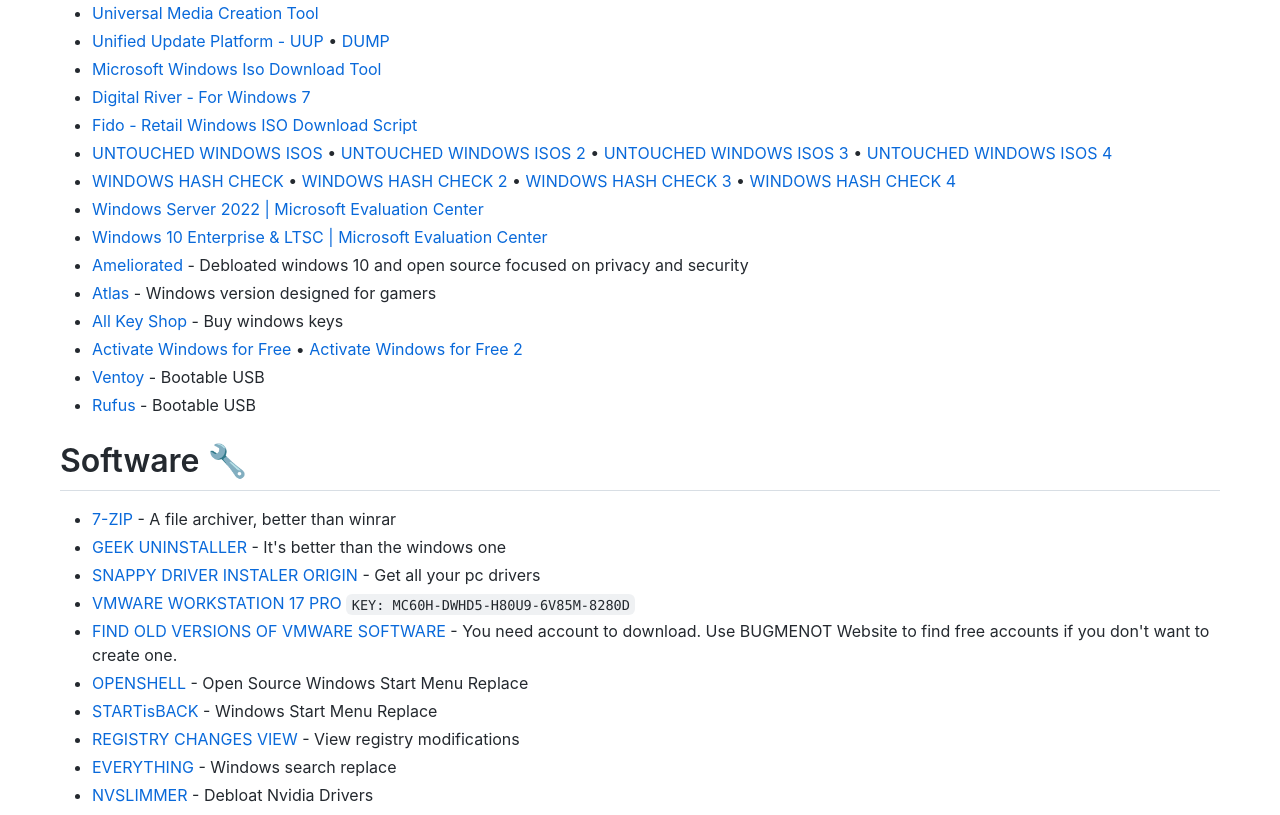
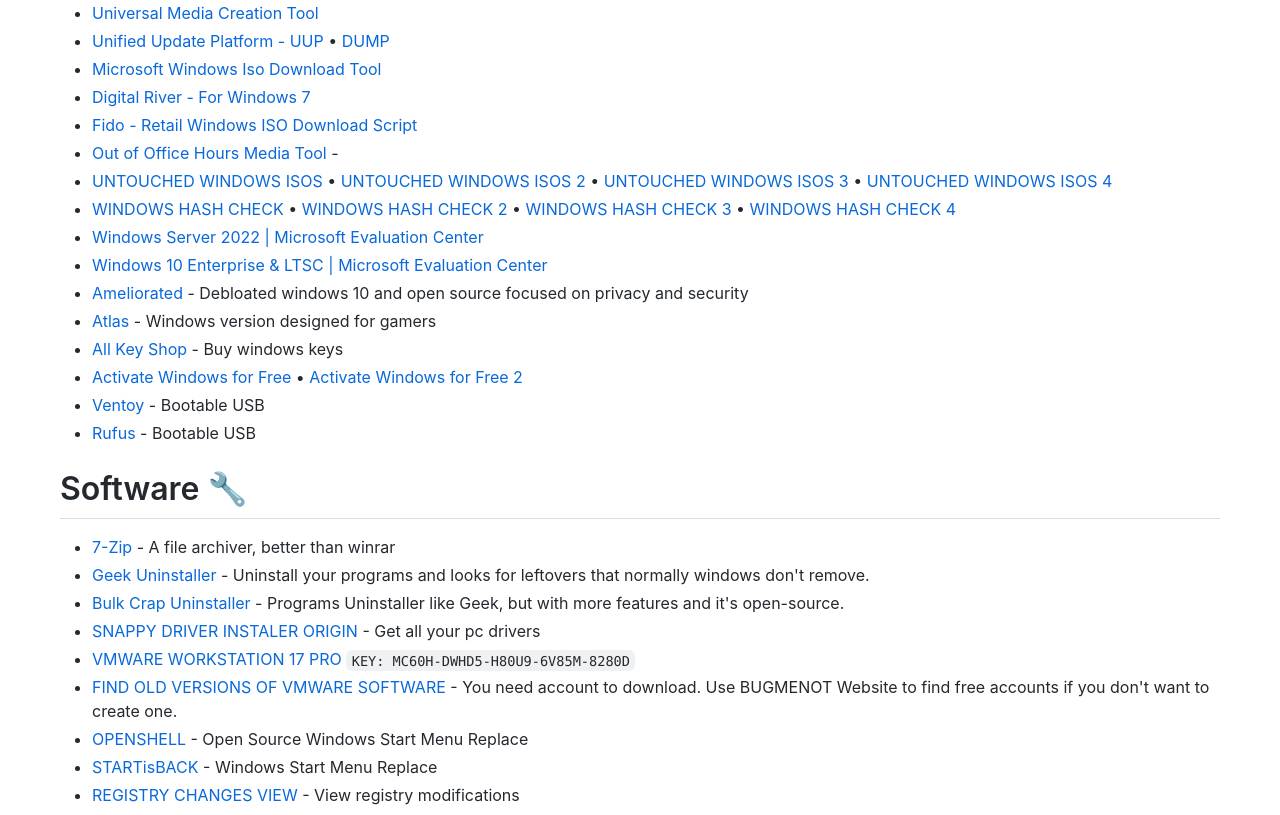
Before and after one commit to CYNAR2k/link-z, a plain HTML site: page index.html in a window 1280 px wide. Shown: the part 1877-2692 px from the top of the page. Drawn offline with Linux system fonts and the light colour scheme; some icons are missing.

Commit message:
deploy: 3ba26084c2ee84f107dc2cc6342ce637fefb0159

```diff
--- a/index.html
+++ b/index.html
@@ -42,7 +42,7 @@
         <h1 id="guides-"><a aria-hidden="true" tabindex="-1" href="#guides-" class="anchor"><span class="icon icon-link"></span></a>Guides 📚</h1>
         <ul>
           <li><a href="https://github.com/amitxv/PC-Tuning">PC-Tuning</a> - Windows oriented performance, privacy and latency tuning guide</li>
-          <li><a href="https://docs.google.com/document/d/14ma-_Os3rNzio85yBemD-YSpF_1z75mZJz1UdzmW8GE">Nvidia GPU Overclock</a></li>
+          <li><a href="https://docs.google.com/document/d/14ma-_Os3rNzio85yBemD-YSpF_1z75mZJz1UdzmW8GE">NVIDIA Overclock</a></li>
           <li><a href="https://blurbusters.com/gsync/gsync101-input-lag-tests-and-settings/">G-SYNC</a></li>
           <li><a href="https://docs.google.com/document/d/1sZ8ctpR3azpD9GqYz1KXbdCBjJ31eNCY0G4GT3u3sKI">Windows 7 UEFI Only install guide</a></li>
           <li><a href="https://github.com/integralfx/MemTestHelper/blob/oc-guide/DDR4%20OC%20Guide.md">Ram Overclock</a></li>
@@ -67,6 +67,7 @@
           <li><a href="https://forums.guru3d.com/threads/microsoft-windows-iso-download-tool.407691/">Microsoft Windows Iso Download Tool</a></li>
           <li><a href="https://digitalrivermirror.com/">Digital River - For Windows 7</a></li>
           <li><a href="https://github.com/pbatard/Fido">Fido - Retail Windows ISO Download Script</a></li>
+          <li><a href="https://oofhours.com/2023/03/29/another-windows-media-creation-tool-sure-why-not/">Out of Office Hours Media Tool</a> -</li>
           <li><a href="https://isofiles.bd581e55.workers.dev/">UNTOUCHED WINDOWS ISOS</a> • <a href="https://soft.uclv.edu.cu/Microsoft/">UNTOUCHED WINDOWS ISOS 2</a> • <a href="https://files.dog/MSDN/">UNTOUCHED WINDOWS ISOS 3</a> • <a href="https://ave9858.github.io/msdl/">UNTOUCHED WINDOWS ISOS 4</a></li>
           <li><a href="https://files.rg-adguard.net/version/f0bd8307-d897-ef77-dbd6-216fefbe94c5?lang=en-us">WINDOWS HASH CHECK</a> • <a href="https://www.heidoc.net/php/myvsdump.php">WINDOWS HASH CHECK 2</a> • <a href="https://msdn.su/downloads/operating-systems">WINDOWS HASH CHECK 3</a> • <a href="https://genuine-iso-verifier.weebly.com/">WINDOWS HASH CHECK 4</a></li>
           <li><a href="https://www.microsoft.com/en-us/evalcenter/download-windows-server-2022">Windows Server 2022 | Microsoft Evaluation Center</a></li>
@@ -80,8 +81,9 @@
         </ul>
         <h1 id="software-"><a aria-hidden="true" tabindex="-1" href="#software-" class="anchor"><span class="icon icon-link"></span></a>Software 🔧</h1>
         <ul>
-          <li><a href="https://www.7-zip.org/">7-ZIP</a> - A file archiver, better than winrar</li>
-          <li><a href="https://geekuninstaller.com/">GEEK UNINSTALLER</a> - It's better than the windows one</li>
+          <li><a href="https://www.7-zip.org/">7-Zip</a> - A file archiver, better than winrar</li>
+          <li><a href="https://geekuninstaller.com/">Geek Uninstaller</a> - Uninstall your programs and looks for leftovers that normally windows don't remove.</li>
+          <li><a href="https://www.bcuninstaller.com/">Bulk Crap Uninstaller</a> - Programs Uninstaller like Geek, but with more features and it's open-source.</li>
           <li><a href="https://www.snappy-driver-installer.org/">SNAPPY DRIVER INSTALER ORIGIN</a> - Get all your pc drivers</li>
           <li><a href="https://www.vmware.com/products/workstation-pro.html">VMWARE WORKSTATION 17 PRO</a> <code>KEY: MC60H-DWHD5-H80U9-6V85M-8280D</code></li>
           <li><a href="https://customerconnect.vmware.com/downloads/#all_products">FIND OLD VERSIONS OF VMWARE SOFTWARE</a> - You need account to download. Use BUGMENOT Website to find free accounts if you don't want to create one.</li>
```
